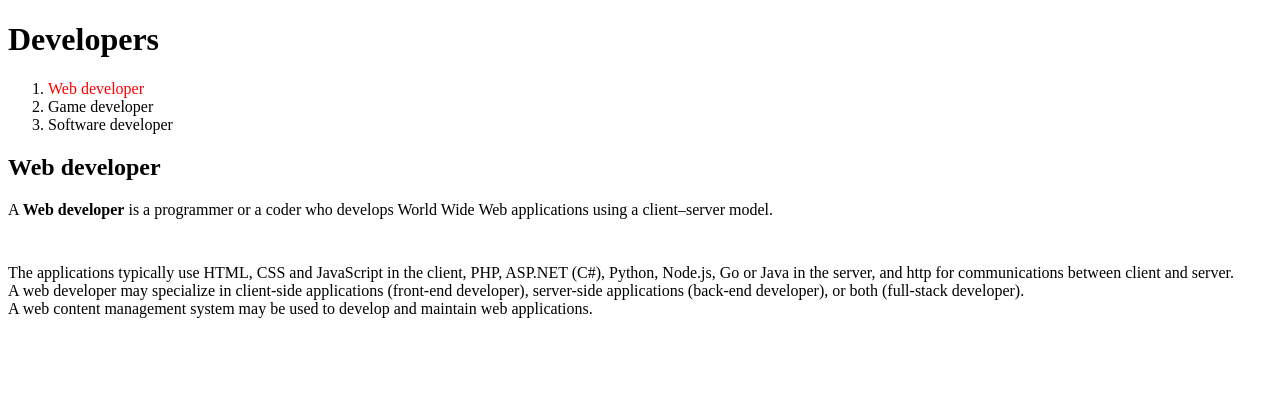
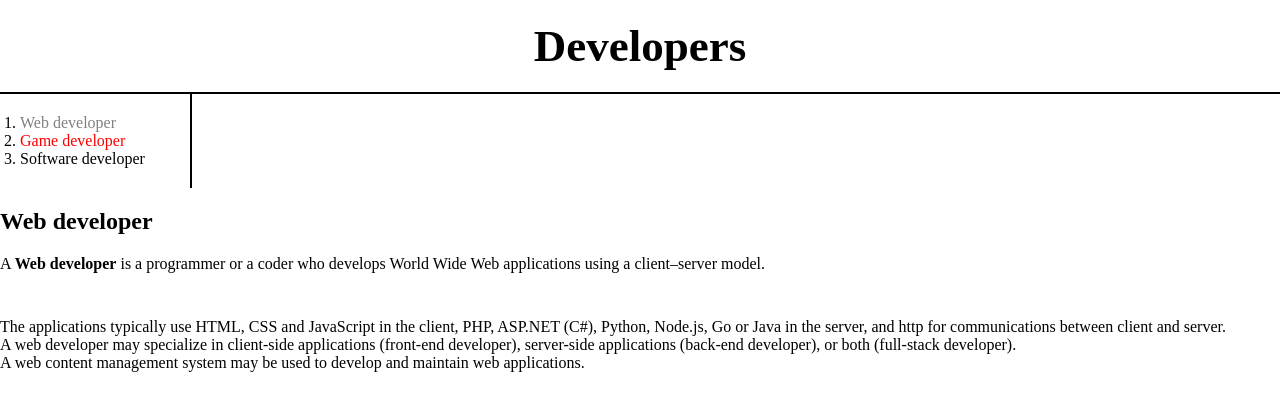
Before and after one commit to LuaBerry/HTML_CSS-Website, a plain HTML site: page 1.html in a window 1280 px wide. Drawn offline with Linux system fonts and the light colour scheme.

Commit message:
CSS Property & Selector and Box model

```diff
--- a/1.html
+++ b/1.html
@@ -4,9 +4,34 @@
         <title>The Developers</title>
         <meta charset="utf-8">
         <style>
+            body {
+                margin:0;
+            }
             a {
                 color:black;
                 text-decoration:none;
+            }
+
+            #active {
+                color:red;
+            }
+
+            .saw {
+                color:gray;
+            }
+
+            h1 {
+                font-size:45px;
+                text-align:center;
+                border-bottom: 2px solid black;
+                margin:0;
+                padding: 20px;
+            }
+            ol {
+                border-right: 2px solid black;
+                width: 150px;
+                margin:0;
+                padding:20px;
             }
         </style>
     </head>
@@ -14,8 +39,8 @@
     <body>
         <h1><a href="index.html">Developers</a></h1>
         <ol>
-            <li><a href="1.html" style="color:red;">Web developer</a></li>
-            <li><a href="2.html">Game developer</a></li>
+            <li><a href="1.html" class ="saw">Web developer</a></li>
+            <li><a href="2.html" class ="saw" id = "active">Game developer</a></li>
             <li><a href="3.html">Software developer</a></li>
         </ol>
         <h2>Web developer</h2>
```
Also changed, not shown: box.html (added, +18 -0 lines).
